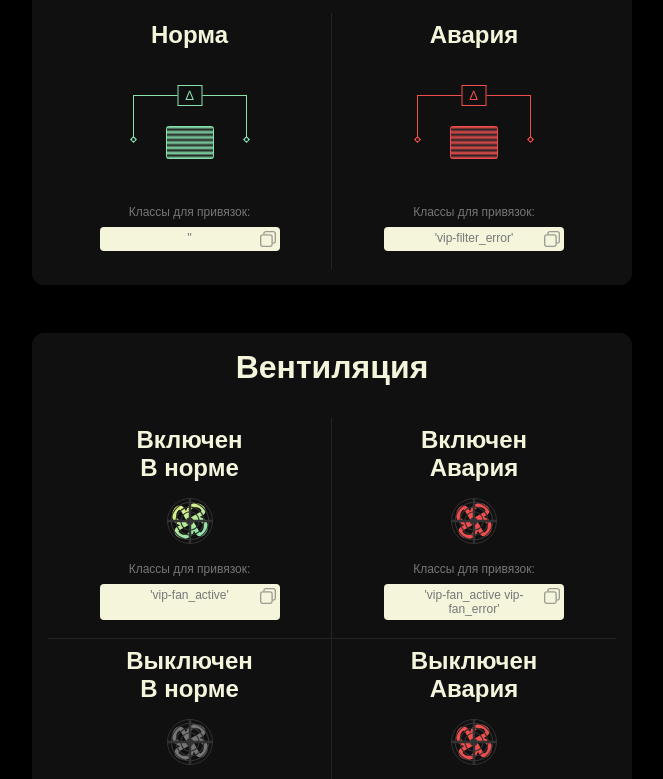
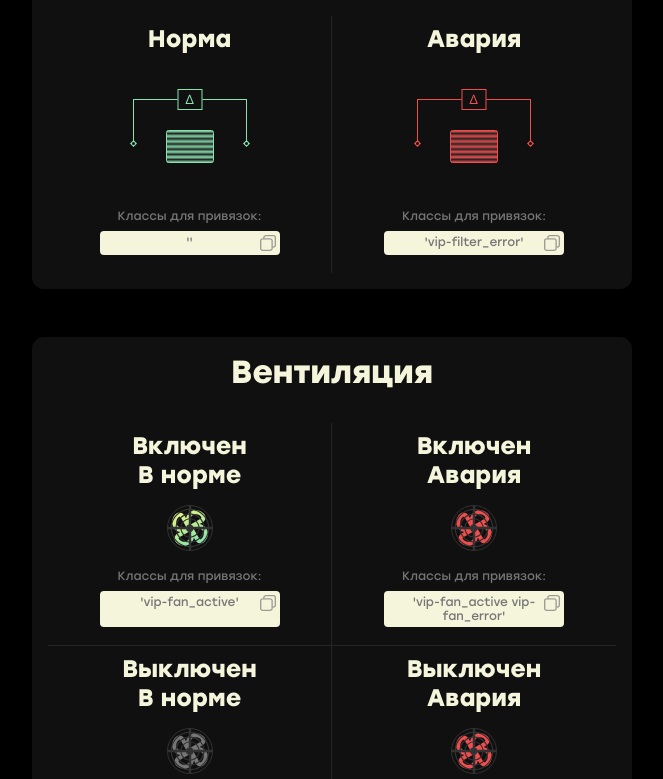
Before and after one commit to anna-gorshkova/vip-binding-helper, a plain HTML site: page index.html in a window 1280 px wide. Shown: the part 421-1200 px from the top of the page, without its empty margins (308-971 px from the left). Drawn offline with Linux system fonts and the light colour scheme; the site is published under a folder, as on GitHub Pages, so addresses that start at the root find nothing; files whose address does not match are found by name.

Commit message:
edit font path

```diff
--- a/font.css
+++ b/font.css
@@ -1,7 +1,7 @@
 @font-face {
     font-family: 'Stolzl';
-    src: url(/font/Stolzl_Light.woff) format('woff2'),
-    url(/font/Stolzl_Light.woff) format('woff');
+    src: url(./font/Stolzl_Light.woff) format('woff2'),
+    url(./font/Stolzl_Light.woff) format('woff');
     font-weight: 300;
     font-style: normal;
     font-display: swap;
@@ -9,8 +9,8 @@
 
   @font-face {
     font-family: 'Stolzl';
-    src: url(/font/Stolzl_Regular.woff) format('woff2'),
-    url(/font/Stolzl_Regular.woff2) format('woff');
+    src: url(./font/Stolzl_Regular.woff) format('woff2'),
+    url(./font/Stolzl_Regular.woff2) format('woff');
     font-weight: 400;
     font-style: normal;
     font-display: swap;
@@ -18,8 +18,8 @@
 
   @font-face {
     font-family: 'Stolzl';
-    src: url(/font/Stolzl_Medium.woff2) format('woff2'),
-    url(/font/Stolzl_Medium.woff) format('woff');
+    src: url(./font/Stolzl_Medium.woff2) format('woff2'),
+    url(./font/Stolzl_Medium.woff) format('woff');
     font-weight: 500;
     font-style: normal;
     font-display: swap;
@@ -27,8 +27,8 @@
 
   @font-face {
     font-family: 'Stolzl';
-    src: url(/font/Stolzl_Bold.woff2) format('woff2'),
-    url(/font/Stolzl_Bold.woff) format('woff');
+    src: url(./font/Stolzl_Bold.woff2) format('woff2'),
+    url(./font/Stolzl_Bold.woff) format('woff');
     font-weight: 700;
     font-style: normal;
     font-display: swap;
```
